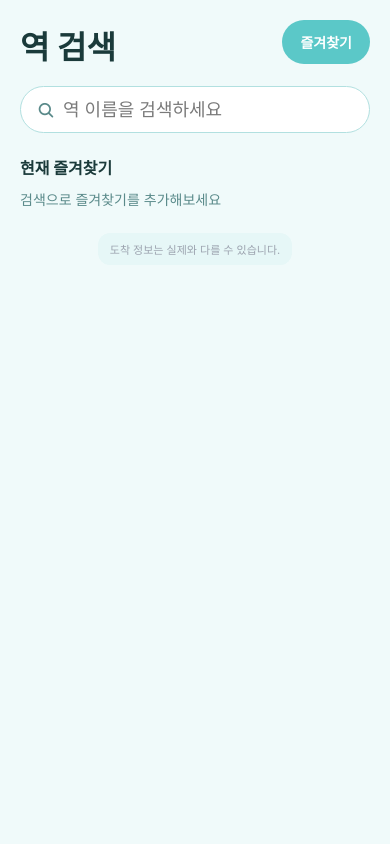
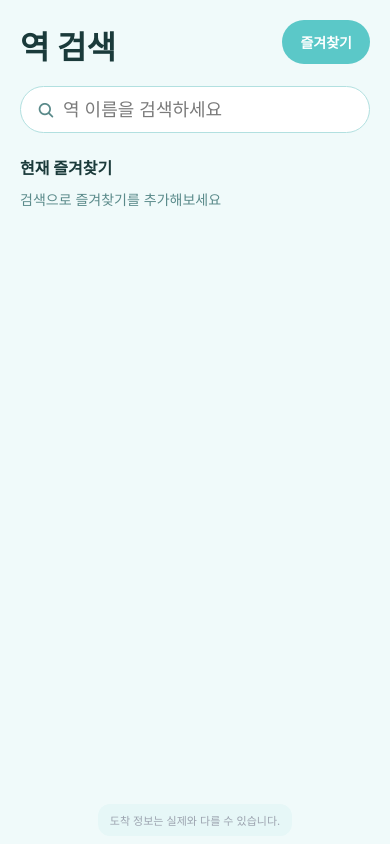
Before and after one commit to gyeongmin100/subway, a React Native app in the folder app/: screen / in a window 390 px wide. Built offline with nearby package versions, Linux system fonts and the light colour scheme.

Commit message:
Refine search layout and bump version

```diff
--- a/app/app.json
+++ b/app/app.json
@@ -2,7 +2,7 @@
   "expo": {
     "name": "지하철 퀵체크",
     "slug": "subway",
-    "version": "1.0.8",
+    "version": "1.0.9",
     "orientation": "portrait",
     "icon": "./assets/icon.png",
     "userInterfaceStyle": "light",
--- a/app/src/components/SearchScreen.tsx
+++ b/app/src/components/SearchScreen.tsx
@@ -110,9 +110,13 @@ export function SearchScreen({
         ) : null}
       </View>
 
+      <View style={styles.content}>
+        <Text style={styles.sectionTitle}>
+          {isSearching ? "검색 결과" : "현재 즐겨찾기"}
+        </Text>
+
         {!isSearching ? (
           <View style={styles.favoriteStrip}>
-          <Text style={styles.sectionTitle}>현재 즐겨찾기</Text>
             {favorites.length === 0 ? (
               <Text style={styles.emptyText}>검색으로 즐겨찾기를 추가해보세요</Text>
             ) : (
@@ -139,9 +143,7 @@ export function SearchScreen({
               </ScrollView>
             )}
           </View>
-      ) : null}
-
-      {isSearching ? (
+        ) : (
           <View style={styles.resultArea}>
             {results.length === 0 ? (
               <Text style={styles.helperText}>일치하는 역을 찾을 수 없습니다.</Text>
@@ -193,7 +195,8 @@ export function SearchScreen({
               </ScrollView>
             )}
           </View>
-      ) : null}
+        )}
+      </View>
 
       <View style={styles.disclaimer}>
         <Text style={styles.disclaimerText}>도착 정보는 실제와 다를 수 있습니다.</Text>
@@ -260,9 +263,13 @@ const styles = StyleSheet.create({
     justifyContent: "center",
     backgroundColor: "#d0f0f0",
   },
+  content: {
+    flex: 1,
+    marginTop: 22,
+    minHeight: 0,
+  },
   favoriteStrip: {
-    marginTop: 22,
-    marginBottom: 16,
+    minHeight: 48,
   },
   sectionTitle: {
     fontSize: 16,
@@ -300,9 +307,10 @@ const styles = StyleSheet.create({
   },
   resultArea: {
     flex: 1,
+    minHeight: 0,
   },
   resultList: {
-    paddingBottom: 8,
+    paddingBottom: 24,
     gap: 12,
   },
   resultCard: {
@@ -355,7 +363,7 @@ const styles = StyleSheet.create({
     borderRadius: 12,
     paddingHorizontal: 12,
     paddingVertical: 8,
-    marginTop: 8,
+    marginTop: 12,
     marginBottom: 8,
   },
   disclaimerText: {
```
Also changed, not shown: 1 other file (tests, documents, lock files or other folders). Lines whose indentation alone changed are shown as unchanged.
